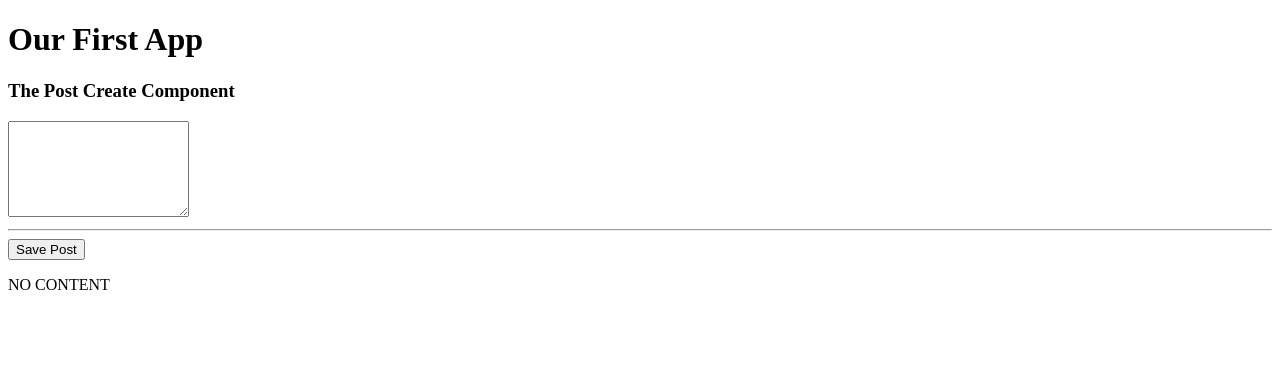
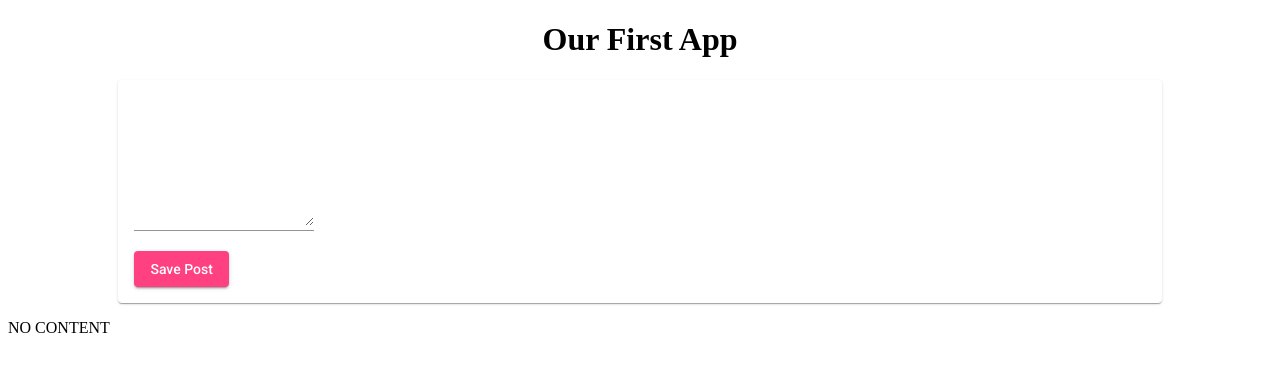
Before and after one commit to maheshwar-tripathi/mean-course, an Angular app: page / in a window 1280 px wide. Shown: the top 372 px of the page. Built offline with nearby package versions, Linux system fonts and the light colour scheme.

Commit message:
Start to Implement Material theme

```diff
--- a/angular.json
+++ b/angular.json
@@ -27,6 +27,7 @@
               "src/assets"
             ],
             "styles": [
+              "./node_modules/@angular/material/prebuilt-themes/indigo-pink.css",
               "src/styles.css"
             ],
             "scripts": []
@@ -94,6 +95,7 @@
               "src/assets"
             ],
             "styles": [
+              "./node_modules/@angular/material/prebuilt-themes/indigo-pink.css",
               "src/styles.css"
             ],
             "scripts": []
--- a/package.json
+++ b/package.json
@@ -11,10 +11,12 @@
   "private": true,
   "dependencies": {
     "@angular/animations": "~13.1.0",
+    "@angular/cdk": "^13.3.9",
     "@angular/common": "~13.1.0",
     "@angular/compiler": "~13.1.0",
     "@angular/core": "~13.1.0",
     "@angular/forms": "~13.1.0",
+    "@angular/material": "^13.3.9",
     "@angular/platform-browser": "~13.1.0",
     "@angular/platform-browser-dynamic": "~13.1.0",
     "@angular/router": "~13.1.0",
--- a/src/app/app.component.html
+++ b/src/app/app.component.html
@@ -1,2 +1,2 @@
-<h1>Our First App</h1>
+<h1 align="center">Our First App</h1>
 <app-post-create></app-post-create>
--- /dev/null
+++ b/src/app/posts/post-create/post-create.component.css
@@ -0,0 +1,8 @@
+mat-card {
+  width: 80%;
+  margin: auto;
+}
+
+textarea {
+  width: 100%;
+}
--- a/src/app/posts/post-create/post-create.component.html
+++ b/src/app/posts/post-create/post-create.component.html
@@ -1,6 +1,11 @@
-<h3>The Post Create Component</h3>
-
-<textarea rows="6" [(ngModel)]="interedValue"></textarea>
-<hr>
-<button (click)="onAddPost()">Save Post</button>
+<mat-card>
+  <mat-form-field>
+    <textarea matInput rows="6" [(ngModel)]="interedValue"></textarea>
+  </mat-form-field>
+  <br>
+  <button
+    mat-raised-button
+    color="accent"
+    (click)="onAddPost()">Save Post</button>
+</mat-card>
 <p>{{ newPost }}</p>
--- a/src/app/posts/post-create/post-create.component.ts
+++ b/src/app/posts/post-create/post-create.component.ts
@@ -3,6 +3,7 @@
 @Component({
   selector: 'app-post-create',
   templateUrl: './post-create.component.html',
+  styleUrls: ['./post-create.component.css']
 })
 export class PostCreateComponent {
   newPost = 'NO CONTENT';
--- a/src/index.html
+++ b/src/index.html
@@ -6,6 +6,9 @@
   <base href="/">
   <meta name="viewport" content="width=device-width, initial-scale=1">
   <link rel="icon" type="image/x-icon" href="favicon.ico">
+  <link rel="preconnect" href="https://fonts.gstatic.com">
+  <link href="https://fonts.googleapis.com/css2?family=Roboto:wght@300;400;500&display=swap" rel="stylesheet">
+  <link href="https://fonts.googleapis.com/icon?family=Material+Icons" rel="stylesheet">
 </head>
 <body>
   <app-root></app-root>
--- a/src/styles.css
+++ b/src/styles.css
@@ -1 +1,3 @@
 /* You can add global styles to this file, and also import other style files */
+
+@import "~@angular/material/prebuilt-themes/indigo-pink.css";
```
Also changed, not shown: src/app/app.module.ts (+12 -2 lines), 1 other file (tests, documents, lock files or other folders).
